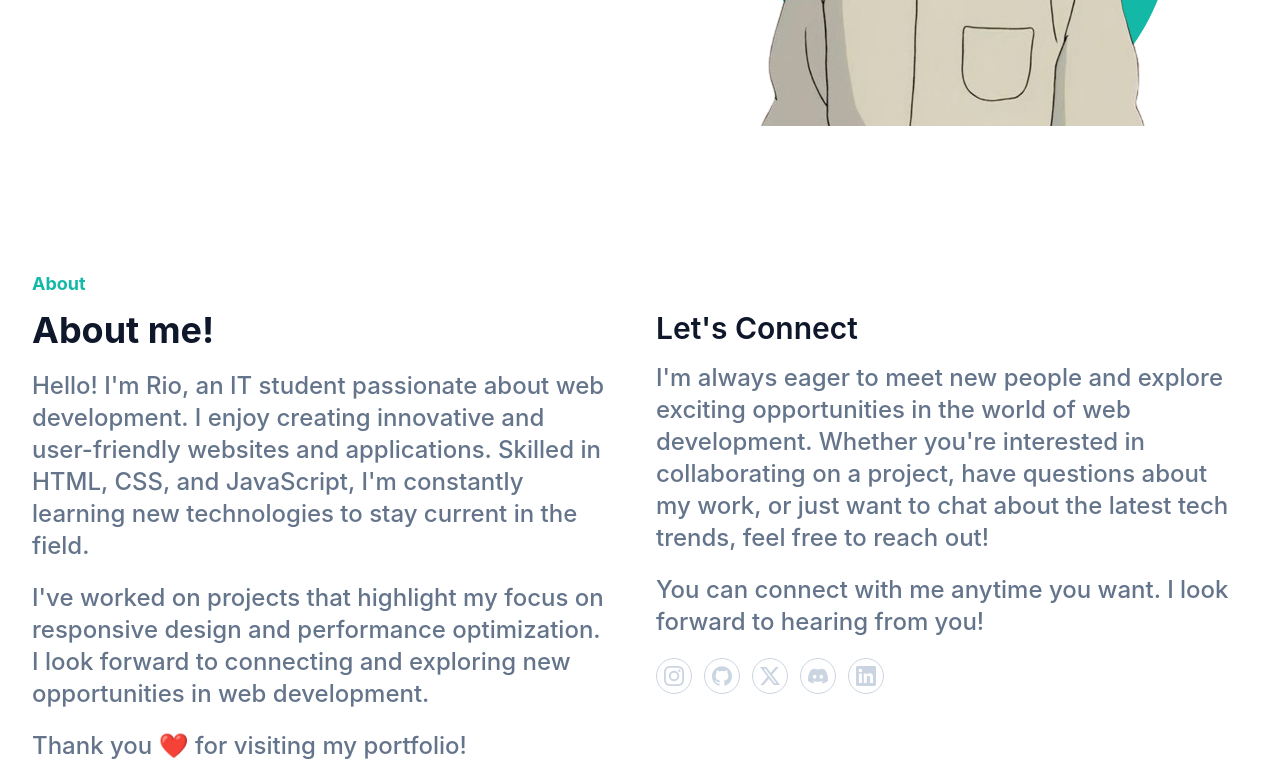
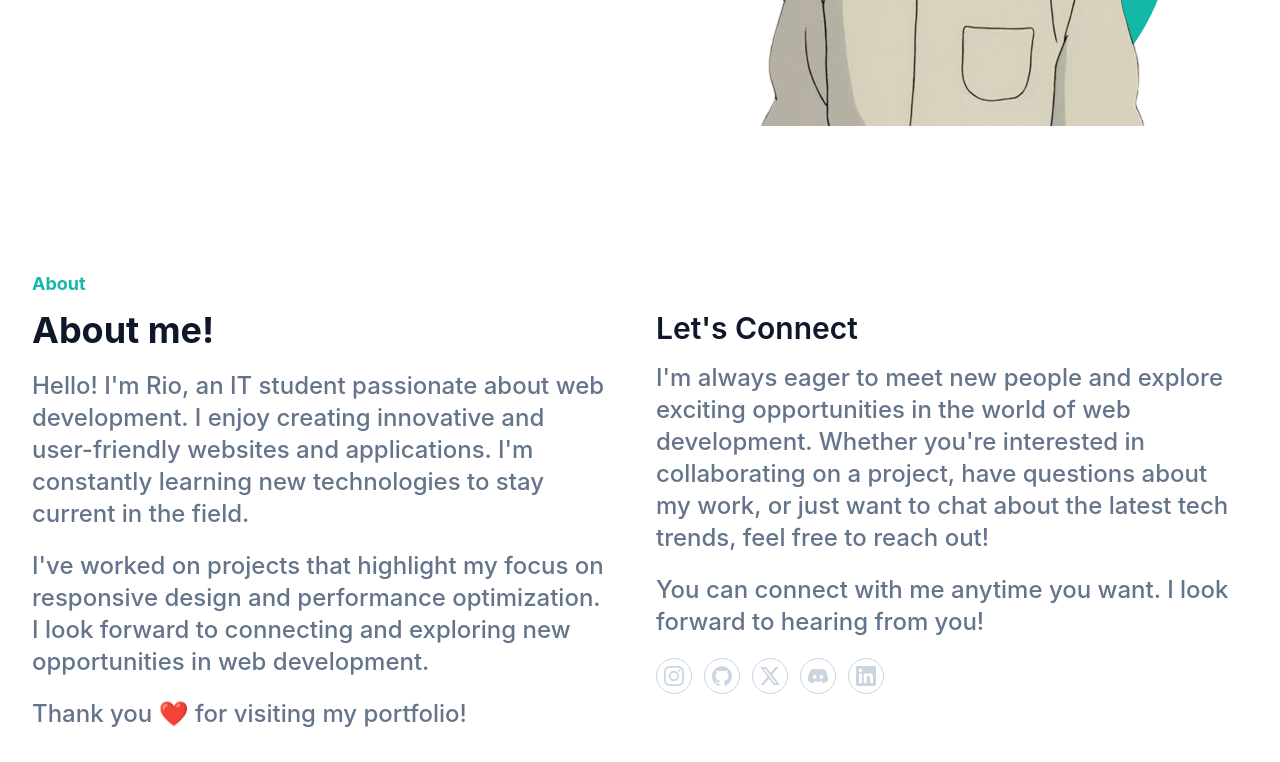
Before and after one commit to SatriyoRizkyansah/SatriyoRizkyansah.github.io, a website: page index.html in a window 1280 px wide. Shown: the part 518-1280 px from the top of the page. Drawn offline with Linux system fonts and the light colour scheme.

Commit message:
update section about

```diff
--- a/index.html
+++ b/index.html
@@ -93,8 +93,7 @@
             <h2 class="font-bold text-dark text-3xl mb-5 max-w-md lg:text-4xl">About me!</h2>
             <div class="font-medium text-base text-secondary max-w-xl lg:text-2xl">
               <p class="mb-5">
-                Hello! I'm Rio, an IT student passionate about web development. I enjoy creating innovative and user-friendly websites and applications. Skilled in HTML, CSS, and JavaScript, I'm constantly learning new technologies to stay
-                current in the field.
+                Hello! I'm Rio, an IT student passionate about web development. I enjoy creating innovative and user-friendly websites and applications. I'm constantly learning new technologies to stay current in the field.
               </p>
 
               <p class="mb-5">I've worked on projects that highlight my focus on responsive design and performance optimization. I look forward to connecting and exploring new opportunities in web development.</p>
```
